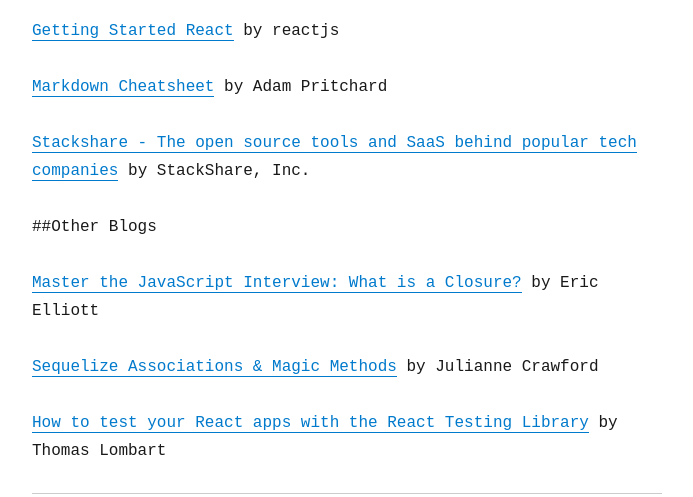
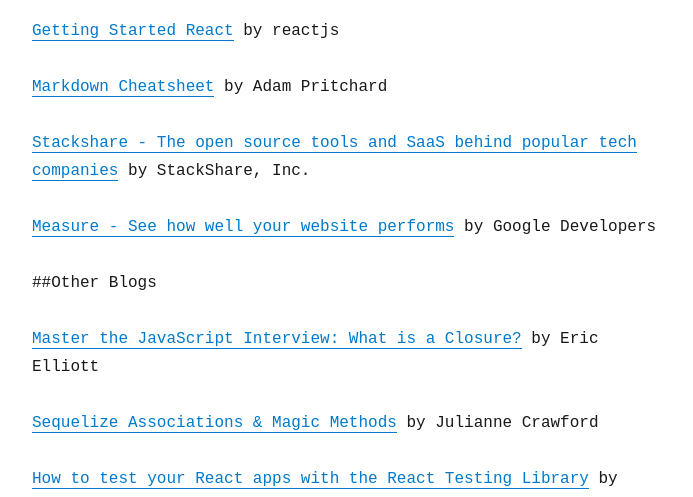
Before and after one commit to erick805/rickylau-dev, a Gatsby site: page /brain-bangers-resources/ in a window 1280 px wide. Shown: the part 1160-1657 px from the top of the page, without its empty margins (293-986 px from the left). Built offline with nearby package versions, Linux system fonts and the light colour scheme; Gatsby itself is replaced by a stand-in of ours; some packages are replaced by stand-ins of ours.

Commit message:
added measure see how well your website performs into resources

```diff
--- a/content/blog/brain-bangers-resources/index.md
+++ b/content/blog/brain-bangers-resources/index.md
@@ -45,6 +45,8 @@
 
 [Stackshare - The open source tools and SaaS behind popular tech companies](https://stackshare.io/stacks) by StackShare, Inc.
 
+[Measure - See how well your website performs](https://web.dev/measure) by Google Developers
+
 ##Other Blogs
 
 [Master the JavaScript Interview: What is a Closure?](https://medium.com/javascript-scene/master-the-javascript-interview-what-is-a-closure-b2f0d2152b36) by Eric Elliott
```
